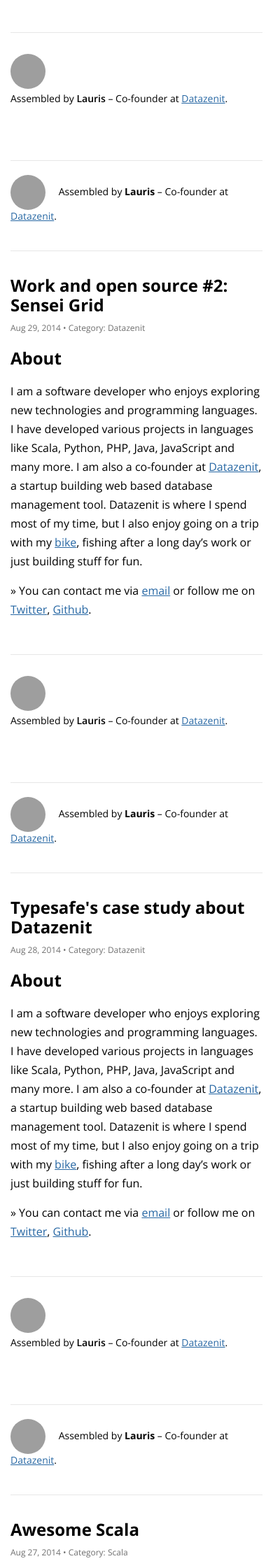
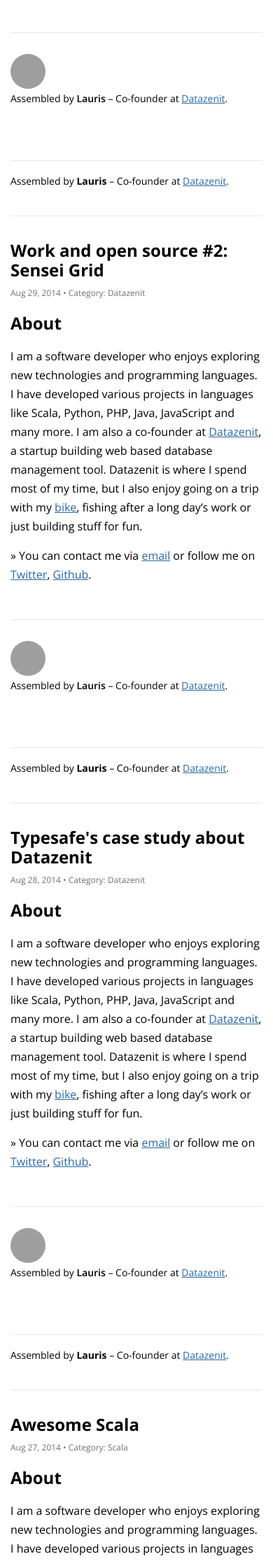
Before and after one commit to lauris/lauris.github.com, a Jekyll site: the page built from index.html, in a window 390 px wide. Shown: the part 666-2897 px from the top of the page at 70% size. Built offline with Jekyll 4.4.1, drawn with Linux system fonts in a browser that asks for light colours; comment, search, counter and statistics services are not loaded; grey boxes are pictures that could not be loaded.

Commit message:
Add more responsive css.

```diff
--- a/_includes/head.html
+++ b/_includes/head.html
@@ -5,6 +5,8 @@
     <meta name="viewport" content="width=device-width">
     <meta name="description" content="{{ site.description }}">
     <link rel="canonical" href="{{ page.url | replace:'index.html','' | prepend: site.baseurl | prepend: site.url }}">
+
+    <link rel="icon" type="image/png" href="/images/lambda-xl.png">
 
     <!-- Custom CSS -->
     <link href='https://fonts.googleapis.com/css?family=Open+Sans:400,600,700' rel='stylesheet' type='text/css'>
--- a/css/lambda.css
+++ b/css/lambda.css
@@ -319,4 +319,7 @@ button:hover, input[type=button]:hover, .button:hover {
         font-size: 24px;
         line-height: 28px;
     }
+    .article-author img {
+        display: none;
+    }
 }
```
